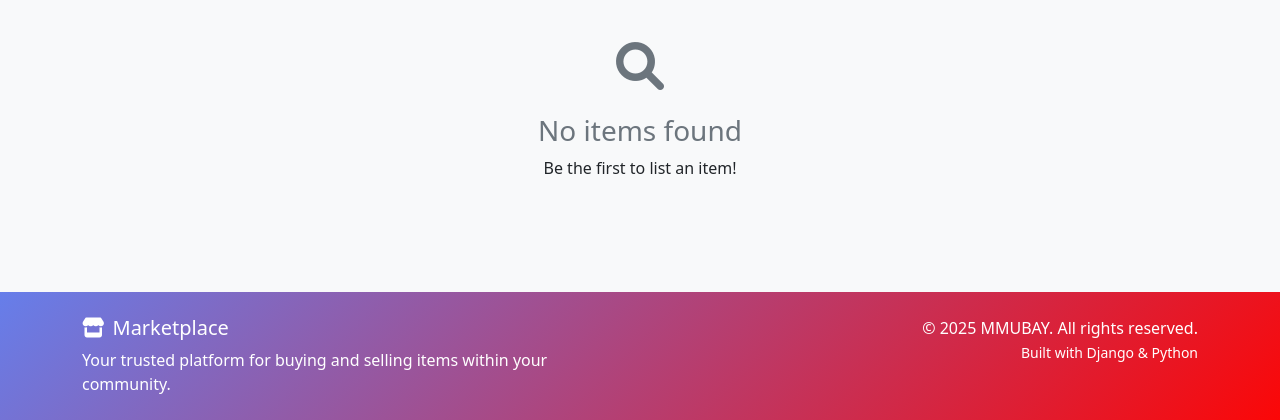
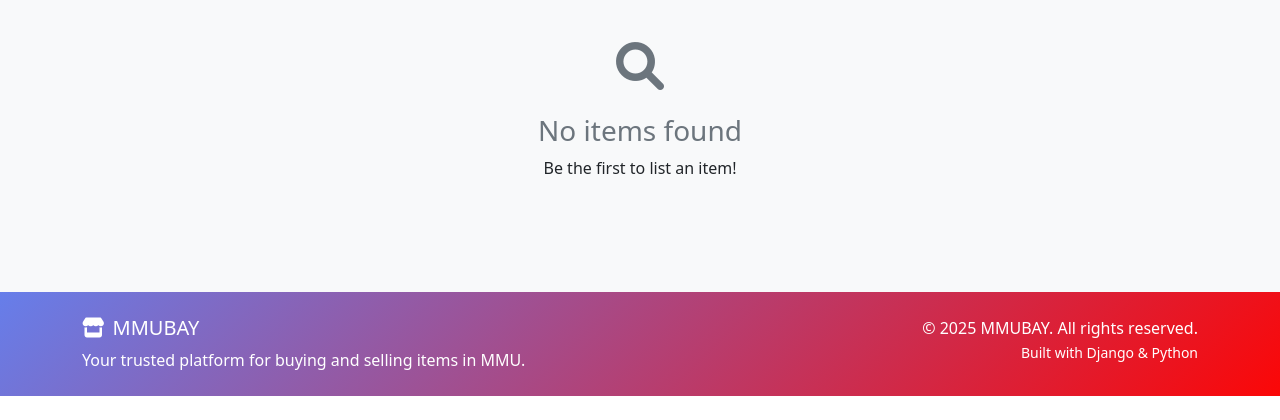
Before and after one commit to Chiousel/GitExercise-G08, a Django app: page / in a window 1280 px wide. Shown: the part 478-898 px from the top of the page. After the commit the page ends 874 px from the top, so only its background shows below. Run offline with Django 5.2, Linux system fonts and the light colour scheme; data that the repository does not hold is empty.

Commit message:
Update base.html

```diff
--- a/project/myapp/templates/market/base.html
+++ b/project/myapp/templates/market/base.html
@@ -130,8 +130,8 @@
         <div class="container">
             <div class="row">
                 <div class="col-md-6">
-                    <h5><i class="fas fa-store me-2"></i>Marketplace</h5>
-                    <p class="mb-0">Your trusted platform for buying and selling items within your community.</p>
+                    <h5><i class="fas fa-store me-2"></i>MMUBAY</h5>
+                    <p class="mb-0">Your trusted platform for buying and selling items in MMU.</p>
                 </div>
                 <div class="col-md-6 text-md-end">
                     <p class="mb-0">&copy; 2025 MMUBAY. All rights reserved.</p>
```
